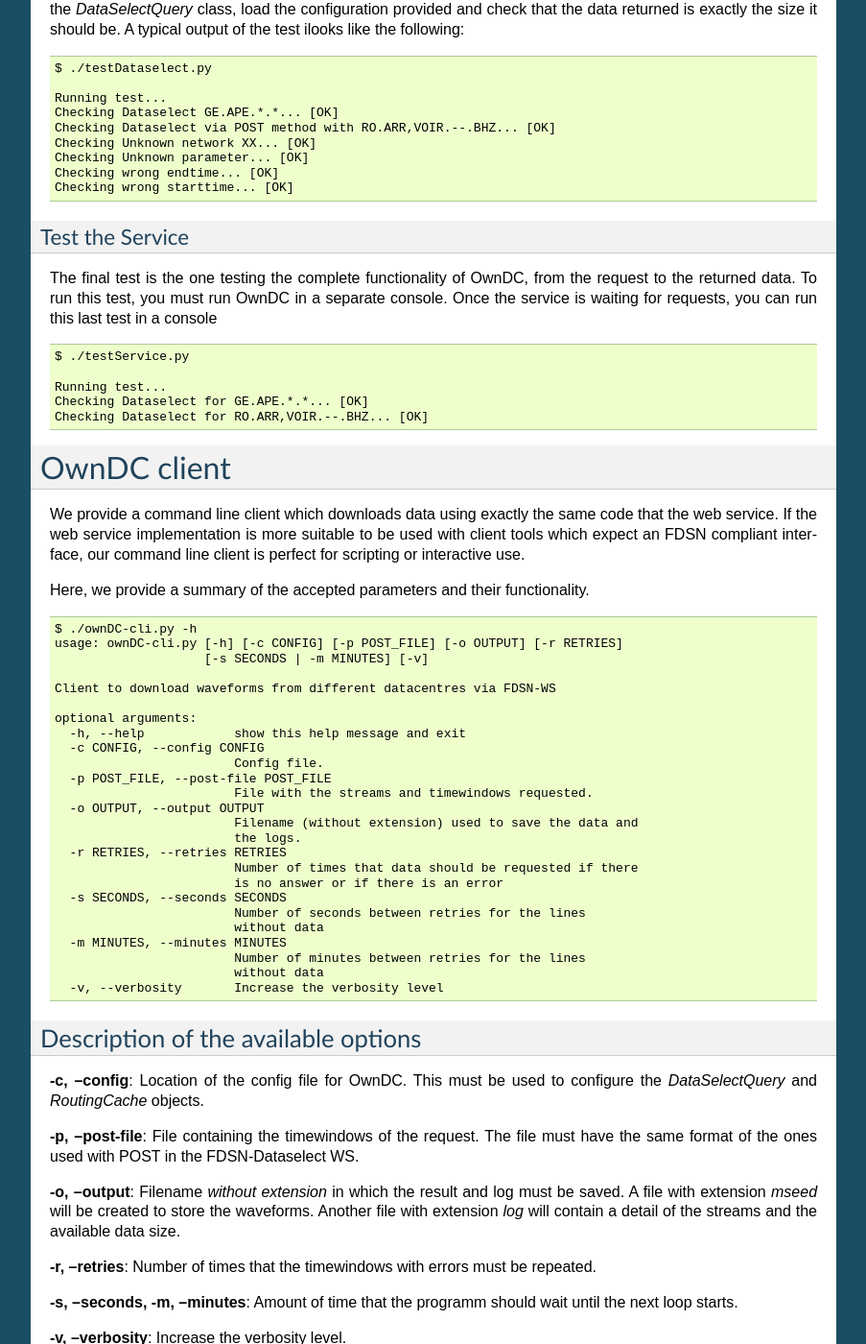
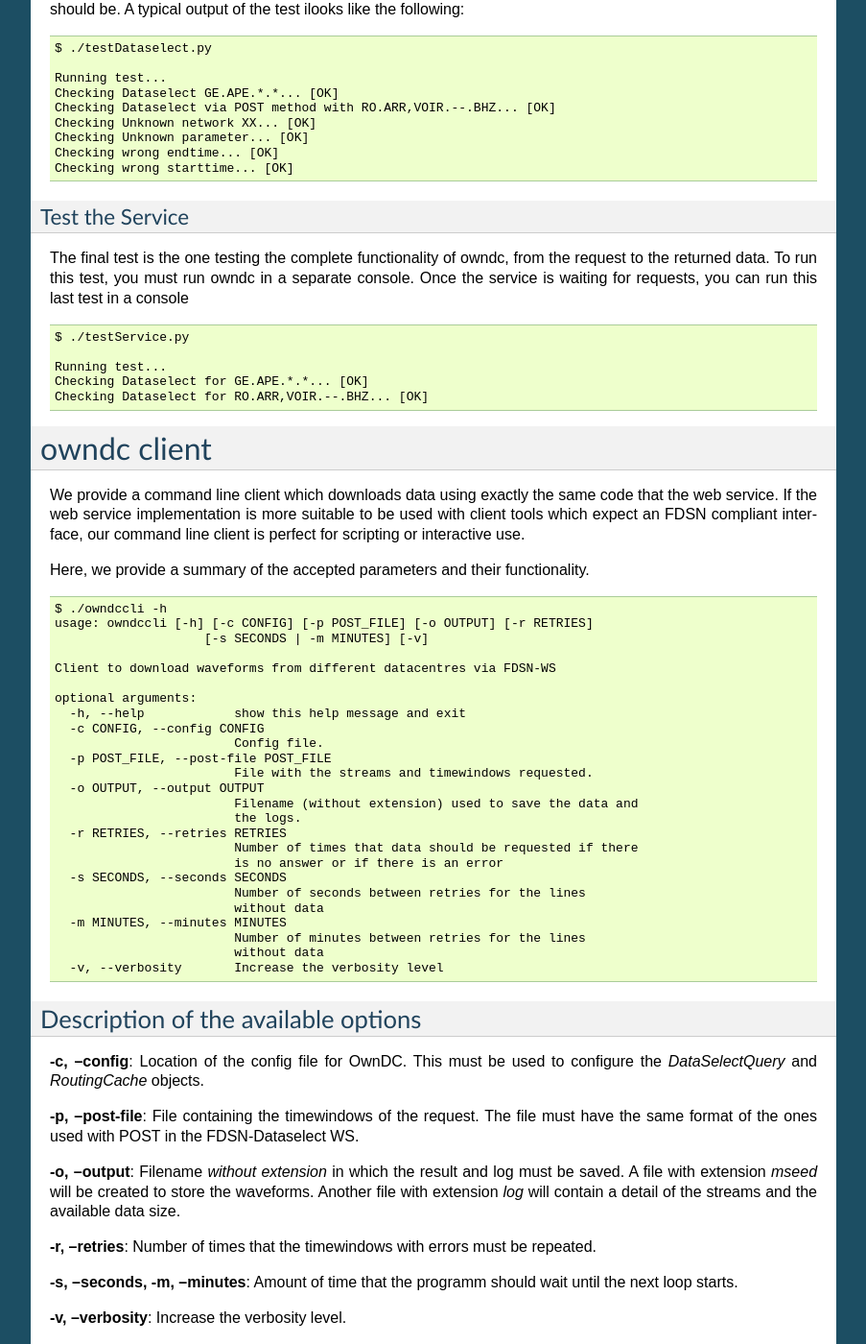
Before and after one commit to javiquinte/owndc, a Sphinx documentation site: the page built from docs/index.rst, in a window 1280 px wide and 1400 px high, scrolled down 2616 px. Shown: the whole window at 96% size, without its empty margins (198-1101 px from the left). Built offline with Sphinx 7.4.7, drawn with Linux system fonts in a browser that asks for light colours; some of the changed text lies outside the part shown.

Commit message:
owndc in lower case everywhere. Remove documentation for developers.

```diff
--- a/docs/conf.py
+++ b/docs/conf.py
@@ -49,7 +49,7 @@
 master_doc = 'index'
 
 # General information about the project.
-project = u'OwnDC'
+project = u'owndc'
 copyright = u'2015, Javier Quinteros'
 
 # The version info for the project you're documenting, acts as replacement for
@@ -182,7 +182,7 @@
 #html_file_suffix = None
 
 # Output file base name for HTML help builder.
-htmlhelp_basename = 'OwnDCdoc'
+htmlhelp_basename = 'owndcdoc'
 
 
 # -- Options for LaTeX output ---------------------------------------------
@@ -202,7 +202,7 @@
 # (source start file, target name, title,
 #  author, documentclass [howto, manual, or own class]).
 latex_documents = [
-  ('index', 'OwnDC.tex', u'OwnDC Documentation',
+  ('index', 'owndc.tex', u'owndc Documentation',
    u'Javier Quinteros', 'manual'),
 ]
 
@@ -232,7 +232,7 @@
 # One entry per manual page. List of tuples
 # (source start file, name, description, authors, manual section).
 man_pages = [
-    ('index', 'owndc', u'OwnDC Documentation',
+    ('index', 'owndc', u'owndc Documentation',
      [u'Javier Quinteros'], 1)
 ]
 
@@ -246,8 +246,8 @@
 # (source start file, target name, title, author,
 #  dir menu entry, description, category)
 texinfo_documents = [
-  ('index', 'OwnDC', u'OwnDC Documentation',
-   u'Javier Quinteros', 'OwnDC', 'One line description of project.',
+  ('index', 'owndc', u'owndc Documentation',
+   u'Javier Quinteros', 'owndc', 'One line description of project.',
    'Miscellaneous'),
 ]
 
--- a/docs/index.rst
+++ b/docs/index.rst
@@ -1,9 +1,9 @@
-.. OwnDC documentation master file, created by
+.. owndc documentation master file, created by
    sphinx-quickstart on Thu Sep 24 07:49:51 2015.
    You can adapt this file completely to your liking, but it should at least
    contain the root `toctree` directive.
 
-Welcome to OwnDC's documentation!
+Welcome to owndc's documentation!
 =================================
 
 Contents:
@@ -50,14 +49,14 @@
 Configuration options
 ^^^^^^^^^^^^^^^^^^^^^
 
-The first step before starting to use OwnDC is to configure a the `verbosity`
+The first step before starting to use owndc is to configure a the `verbosity`
 option for this service. The configuration file must be located in the root
-directory of your installation (f.i. ``./ownDC.cfg``). A sample version is
-provided under ``./ownDC.cfg.sample``. You can copy it and edit it to fit your
+directory of your installation (f.i. ``./owndc.cfg``). A sample version is
+provided under ``./owndc.cfg.sample``. You can copy it and edit it to fit your
 needs. ::
 
-  $ cp ownDC.cfg.sample ownDC.cfg
-  $ vi ownDC.cfg
+  $ cp owndc.cfg.sample owndc.cfg
+  $ vi owndc.cfg
 
 `verbosity` controls the amount of output send to the logging system depending
 of the importance of the messages. The levels are: CRITICAL, ERROR, WARNING,
@@ -73,7 +72,7 @@
 Routes
 ^^^^^^
 
-To start using OwnDC you need to declare which networks (streams) you want to
+To start using owndc you need to declare which networks (streams) you want to
 use and the locations of the services. We provide a script to get an
 automatic configuration specifying an updated state of the EIDA routing
 table. To see all the available options you can call the script with the ``-h``
@@ -87,7 +86,7 @@
 
   $ python update.py
 
-When the script finishes you should find a file called ``ownDC-routes.xml``
+When the script finishes you should find a file called ``owndc-routes.xml``
 containing all the routes to get data from any EIDA node, as well as a binary
 version of the routes.
 
@@ -137,7 +136,7 @@
 
 Some tests are provided to check that the different parts of the system have
 been properly deployed. It is a good practice to run these tests every time
-you update OwnDC.
+you update owndc.
 
 .. warning:: It should be noted that a configuration file and a set of routes
              are provided to run these test. To load these routes at the moment
@@ -188,8 +187,8 @@
 Test the Service
 ^^^^^^^^^^^^^^^^
 
-The final test is the one testing the complete functionality of OwnDC, from the
-request to the returned data. To run this test, you must run OwnDC in a
+The final test is the one testing the complete functionality of owndc, from the
+request to the returned data. To run this test, you must run owndc in a
 separate console. Once the service is waiting for requests, you can run this
 last test in a console ::
 
@@ -199,7 +198,7 @@
   Checking Dataselect for GE.APE.*.*... [OK]
   Checking Dataselect for RO.ARR,VOIR.--.BHZ... [OK]
 
-OwnDC client
+owndc client
 ============
 
 We provide a command line client which downloads data using exactly the same
@@ -210,8 +209,8 @@
 Here, we provide a summary of the accepted parameters and their
 functionality. ::
 
-  $ ./ownDC-cli.py -h
-  usage: ownDC-cli.py [-h] [-c CONFIG] [-p POST_FILE] [-o OUTPUT] [-r RETRIES]
+  $ ./owndccli -h
+  usage: owndccli [-h] [-c CONFIG] [-p POST_FILE] [-o OUTPUT] [-r RETRIES]
                       [-s SECONDS | -m MINUTES] [-v]
 
   Client to download waveforms from different datacentres via FDSN-WS
```
Also changed, not shown: other parts of docs/index.rst (+4 -66 lines).
